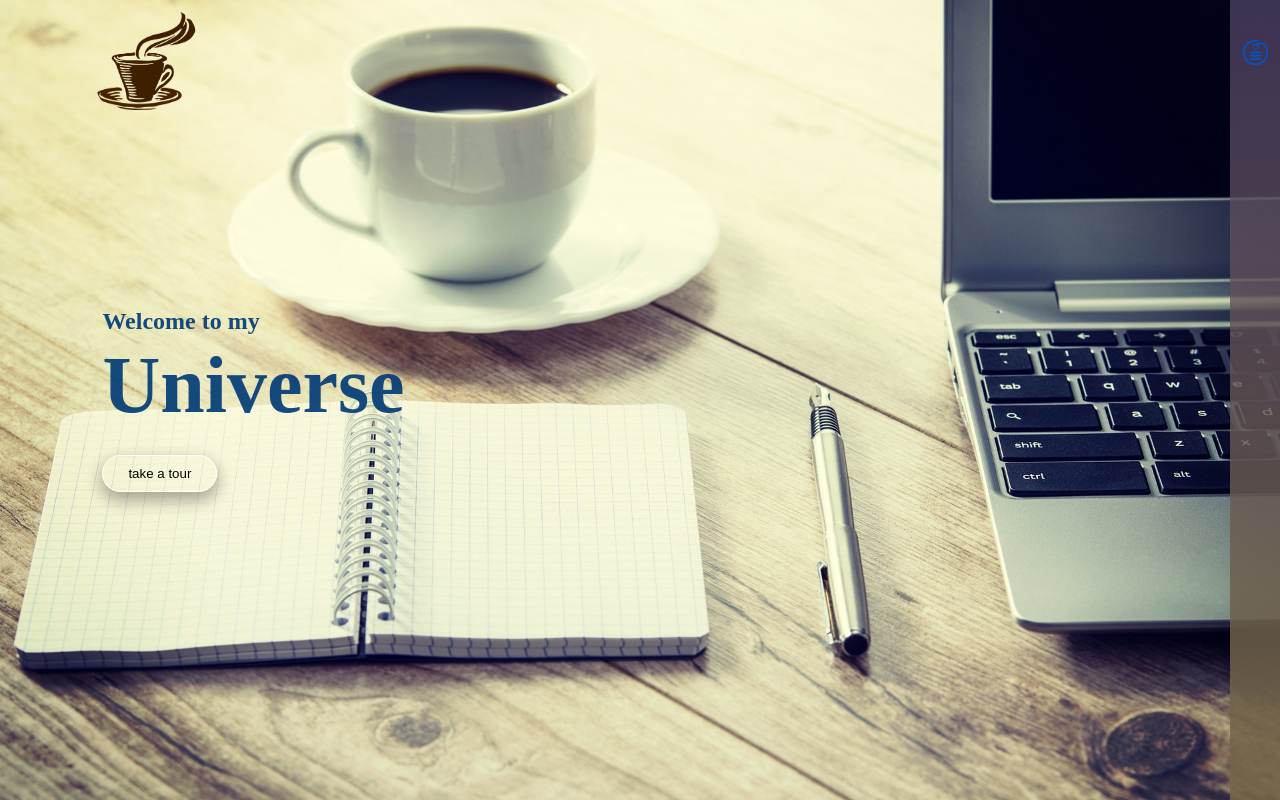
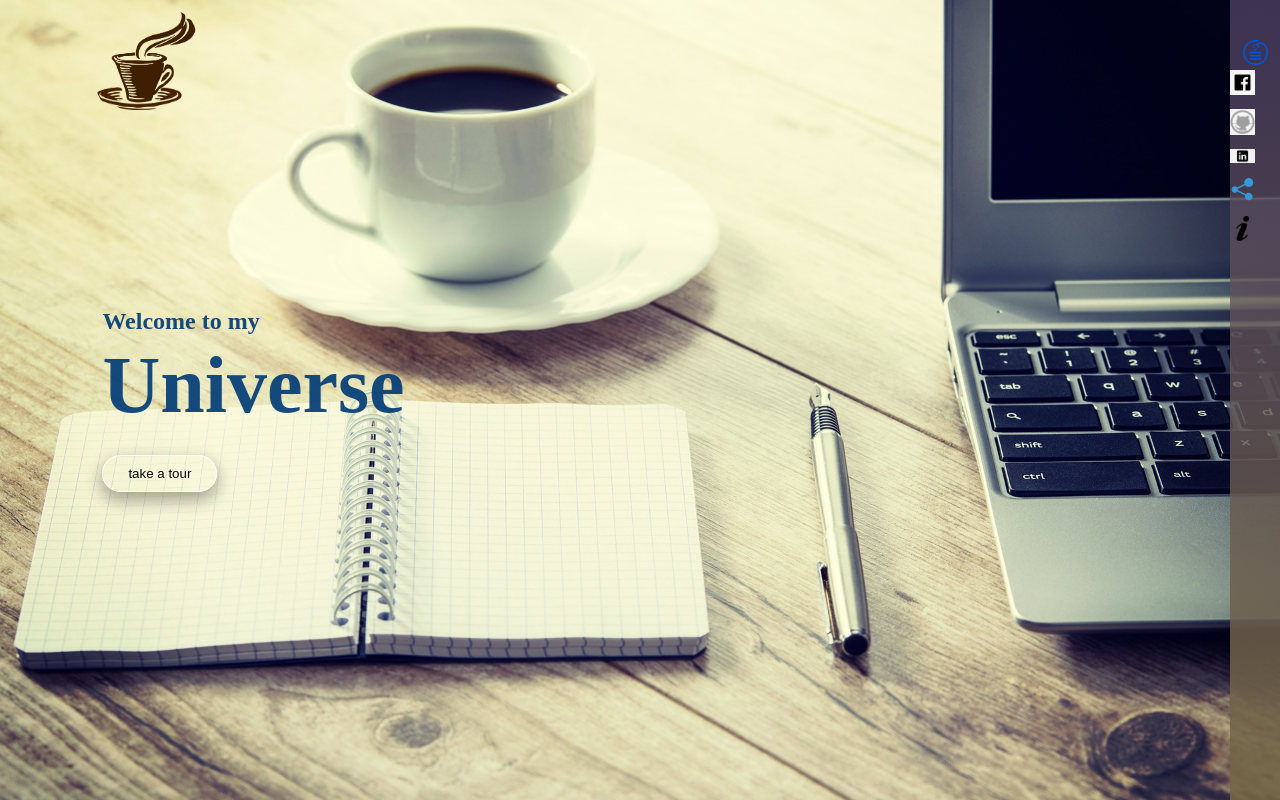
Before and after one commit to fadidash1/profile, a plain HTML site: page index.html in a window 1280 px wide. Drawn offline with Linux system fonts and the light colour scheme.

Commit message:
new version103

```diff
--- a/index.html
+++ b/index.html
@@ -23,7 +23,14 @@
     </div>
     <div class="sidebar">
       <img src="images/menu.png" class="menu">
+      <div class="social-links">
+        <img src="images/facebook.png">
+        <img src="images/github.png">
+        <img src="images/linkedin.png">
     </div>
+    <div class="useful-links">
+      <img src="images/share-icon.png">
+      <img src="images/info-icon.png">
   </div>
 
 </body>
--- a/style.css
+++ b/style.css
@@ -68,3 +68,8 @@ h1{
         margin: 40px auto 0;
         cursor: pointer;
 }
+.social-links img, .useful-links img{
+        width: 25px;
+        margin: 5px auto;
+        cursor: pointer;
+}
```
Also changed, not shown: images/facebook.png (added), images/github.png (added), images/info-icon.png (added), images/linkedin.png (added), images/share-icon.png (added), 5 other files.
